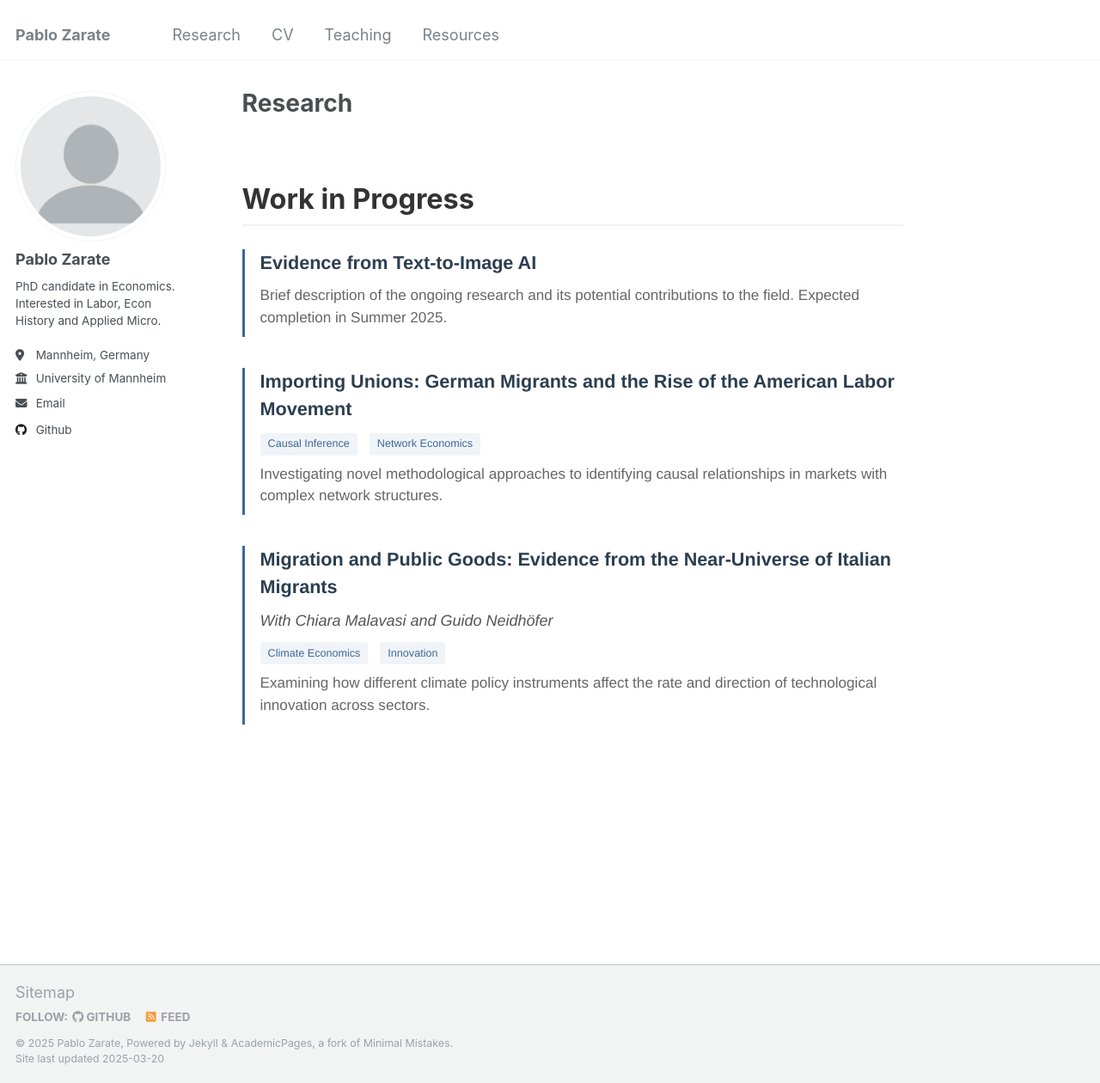
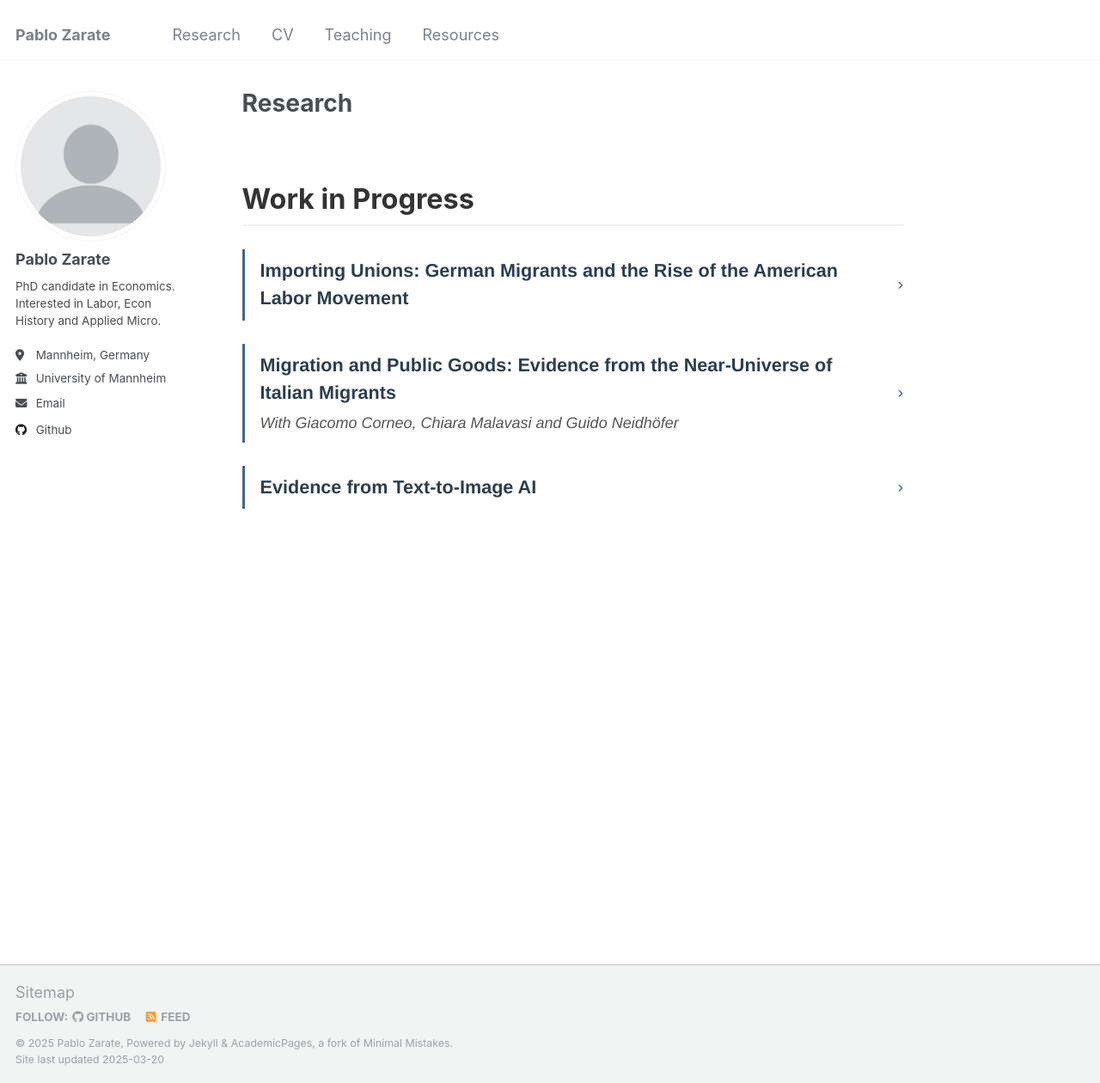
Before and after one commit to pblozarate/pblozarate.github.io, a Jekyll site: the page built from _pages/publications.md, in a window 1280 px wide and 1260 px high. Shown: the whole window at 86% size. Built offline with Jekyll 4.4.1, drawn with Linux system fonts in a browser that asks for light colours.

Commit message:
Update publications.md

```diff
--- a/_pages/publications.md
+++ b/_pages/publications.md
@@ -23,29 +23,59 @@
   }
 
   .paper-item {
-    margin-bottom: 2rem;
+    margin-bottom: 1.5rem;
     padding-left: 1rem;
     border-left: 3px solid #3d6997;
-    padding-bottom: 0.5rem;
+  }
+
+  .paper-header {
+    cursor: pointer;
+    padding: 0.5rem 0;
+    display: flex;
+    justify-content: space-between;
+    align-items: center;
   }
 
   .paper-title {
     font-size: 1.2rem;
     font-weight: 600;
     color: #2c3e50;
-    margin-bottom: 0.5rem;
+    flex-grow: 1;
   }
 
   .paper-authors {
     font-style: italic;
     color: #555;
-    margin-bottom: 0.5rem;
+    margin-top: 0.3rem;
+  }
+
+  .expand-icon {
+    margin-left: 10px;
+    font-size: 1.1rem;
+    color: #3d6997;
+    transition: transform 0.3s ease;
+  }
+
+  .paper-content {
+    max-height: 0;
+    overflow: hidden;
+    transition: max-height 0.3s ease-out;
+    padding-right: 1rem;
+  }
+
+  .paper-item.expanded .paper-content {
+    max-height: 200px; /* Adjust as needed */
+    margin-top: 0.7rem;
+    margin-bottom: 0.7rem;
+  }
+
+  .paper-item.expanded .expand-icon {
+    transform: rotate(90deg);
   }
 
   .paper-abstract {
     font-size: 0.95rem;
     color: #666;
-    margin-top: 0.5rem;
     line-height: 1.5;
   }
 
@@ -57,6 +87,7 @@
     color: #3d6997;
     border-radius: 3px;
     margin-right: 0.5rem;
+    margin-top: 0.5rem;
   }
 </style>
 
@@ -65,26 +96,54 @@
   <h2>Work in Progress</h2>
 
   <div class="paper-item">
-    <div class="paper-title">Evidence from Text-to-Image AI</div>
-    <div class="paper-abstract">Brief description of the ongoing research and its potential contributions to the field. Expected completion in Summer 2025.</div>
+    <div class="paper-header" onclick="togglePaper(this.parentNode)">
+      <div>
+        <div class="paper-title">Importing Unions: German Migrants and the Rise of the American Labor Movement</div>
+      </div>
+      <span class="expand-icon">›</span>
+    </div>
+    <div class="paper-content">
+      <div class="paper-tags">
+        <span class="tag">Causal Inference</span>
+        <span class="tag">Network Economics</span>
+      </div>
+      <div class="paper-abstract">Investigating novel methodological approaches to identifying causal relationships in markets with complex network structures.</div>
+    </div>
   </div>
 
   <div class="paper-item">
-    <div class="paper-title">Importing Unions: German Migrants and the Rise of the American Labor Movement</div>
-    <div class="paper-tags">
-      <span class="tag">Causal Inference</span>
-      <span class="tag">Network Economics</span>
+    <div class="paper-header" onclick="togglePaper(this.parentNode)">
+      <div>
+        <div class="paper-title">Migration and Public Goods: Evidence from the Near-Universe of Italian Migrants</div>
+        <div class="paper-authors">With <span class="coauthor">Giacomo Corneo</span>, <span class="coauthor">Chiara Malavasi</span> and <span class="coauthor">Guido Neidhöfer</span></div>
+      </div>
+      <span class="expand-icon">›</span>
     </div>
-    <div class="paper-abstract">Investigating novel methodological approaches to identifying causal relationships in markets with complex network structures.</div>
+    <div class="paper-content">
+      <div class="paper-tags">
+        <span class="tag">Migration</span>
+        <span class="tag">Public Goods</span>
+      </div>
+      <div class="paper-abstract">Examining how different climate policy instruments affect the rate and direction of technological innovation across sectors.</div>
+    </div>
   </div>
 
   <div class="paper-item">
-    <div class="paper-title">Migration and Public Goods: Evidence from the Near-Universe of Italian Migrants</div>
-    <div class="paper-authors">With <span class="coauthor">Chiara Malavasi</span> and <span class="coauthor">Guido Neidhöfer</span></div>
-    <div class="paper-tags">
-      <span class="tag">Climate Economics</span>
-      <span class="tag">Innovation</span>
+    <div class="paper-header" onclick="togglePaper(this.parentNode)">
+      <div>
+        <div class="paper-title">Evidence from Text-to-Image AI</div>
+      </div>
+      <span class="expand-icon">›</span>
     </div>
-    <div class="paper-abstract">Examining how different climate policy instruments affect the rate and direction of technological innovation across sectors.</div>
+    <div class="paper-content">
+      <div class="paper-abstract">Brief description of the ongoing research and its potential contributions to the field. Expected completion in Summer 2025.</div>
+    </div>
   </div>
 </section>
+
+<!-- JavaScript for expand/collapse functionality -->
+<script>
+  function togglePaper(paperItem) {
+    paperItem.classList.toggle('expanded');
+  }
+</script>
```
